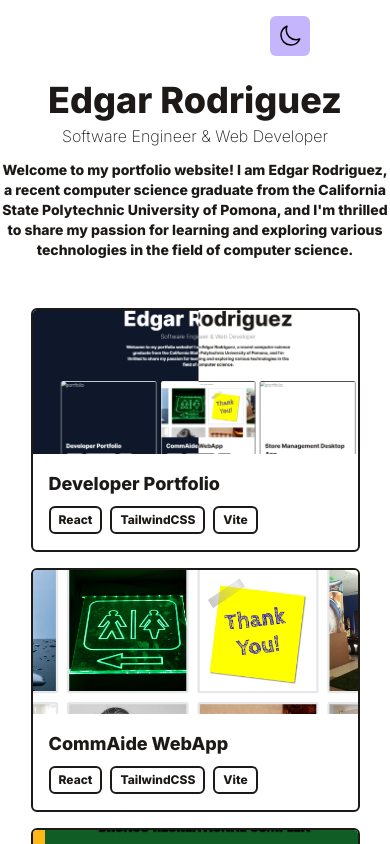
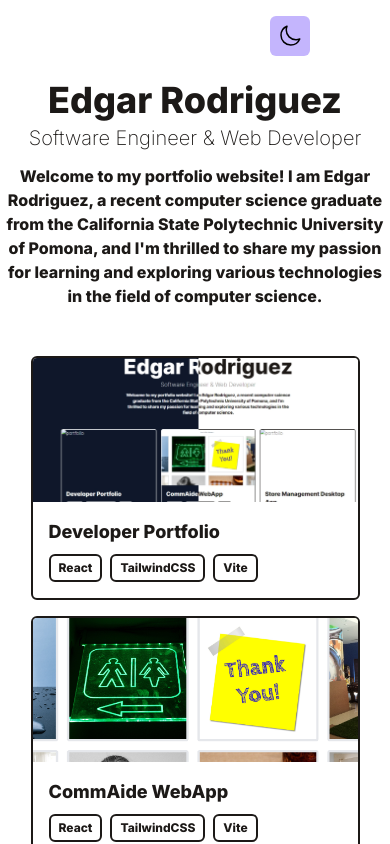
Before and after one commit to Meelol/portfolio-website, a React (Vite) app: page / in a window 390 px wide. Shown: the top 844 px of the page. Built offline with nearby package versions, Linux system fonts and the light colour scheme; what tailwindcss-animated would draw is missing.

Commit message:
Change description font size

```diff
--- a/src/pages/Home/Components/Intro.jsx
+++ b/src/pages/Home/Components/Intro.jsx
@@ -8,10 +8,10 @@ function Intro() {
             <h1 className='animate-fade-down animate-once animate-delay-[500ms] animate-ease-linear animate-normal animate-fill-backwards text-4xl md:text-7xl dark:text-white mb-1 md:mb-3 font-bold'>
                 Edgar Rodriguez
             </h1>
-            <p className="animate-fade-right animate-once animate-delay-[1000ms] animate-ease-linear animate-normal animate-fill-backwards text-base md:text-xl mb-3 font-medium">
+            <p className="animate-fade-right animate-once animate-delay-[1000ms] animate-ease-linear animate-normal animate-fill-backwards text-xl md:text-xl mb-3 font-medium">
                     Software Engineer & Web Developer
             </p>
-            <p className='animate-fade-left animate-once animate-delay-[1500ms] animate-ease-linear animate-normal animate-fill-backwards text-sm max-w-xl mb-6 font-bold'>
+            <p className='animate-fade-left animate-once animate-delay-[1500ms] animate-ease-linear animate-normal animate-fill-backwards text-base max-w-xl mb-6 font-bold'>
                     Welcome to my portfolio website!
                     I am Edgar Rodriguez, a recent computer science graduate
                     from the California State Polytechnic University of Pomona,
```
